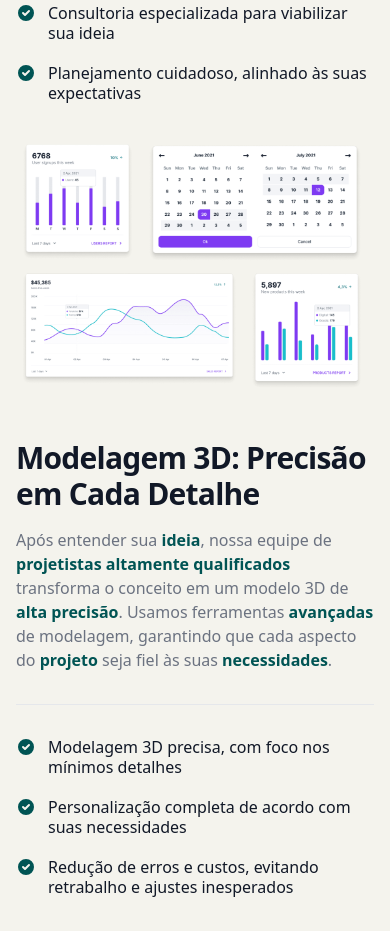
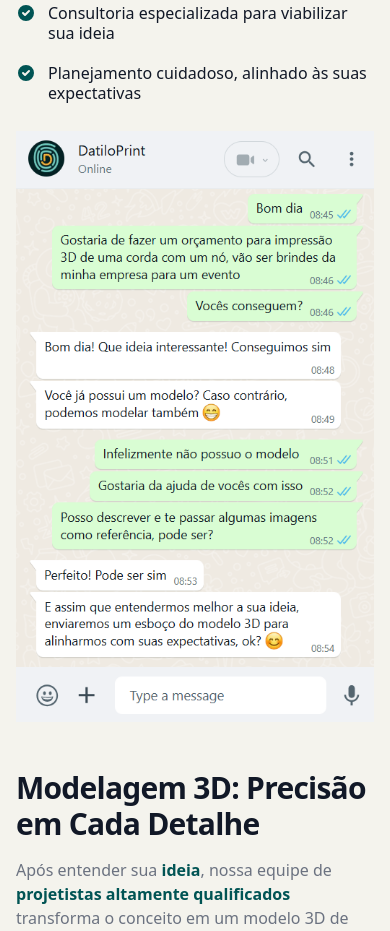
Before and after one commit to datiloprint/site, a website: page index.html in a window 390 px wide. Shown: the part 1372-2303 px from the top of the page. Drawn offline with nearby package versions, Linux system fonts and the light colour scheme.

Commit message:
Add conversation images

```diff
--- a/index.html
+++ b/index.html
@@ -245,8 +245,11 @@
                         </li>
                     </ul>
                 </div>
-                <div class="hidden w-full mb-4 rounded-lg lg:mb-0 lg:flex image-sm ">
-                    <img src="./images/feature-1.png" alt="dashboard feature image">
+                <div class="hidden w-full mb-4 rounded-lg lg:mb-0 lg:flex">
+                    <img src="./images/conversa-lg.png" alt="dashboard feature image">
+                </div>
+                <div class="hidden image-sm">
+                    <img src="./images/conversa-sm.png" alt="dashboard feature image">
                 </div>
             </div>
             <!-- Row -->
```
Also changed, not shown: images/conversa-lg.png (added), images/conversa-sm.png (added).
